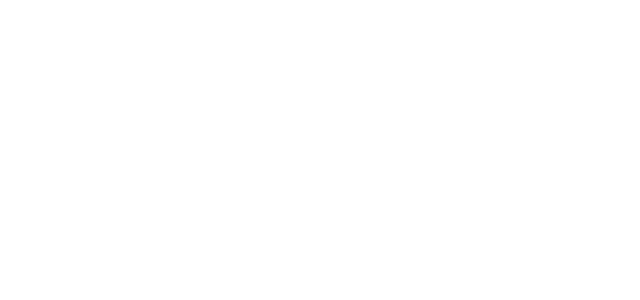
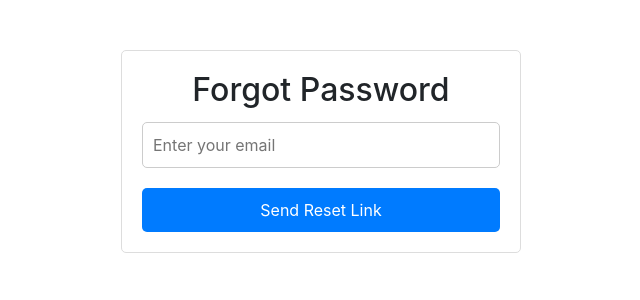
Before and after one commit to Sellva3009/Healthcare, a React (Create React App) app: page /forgot-password in a window 1280 px wide. Before the commit this address had no page. Shown: the top 300 px of the page, without its empty margins (319-959 px from the left). Built offline with nearby package versions, Linux system fonts and the light colour scheme.

Commit message:
Forgot password

```diff
--- a/src/App.js
+++ b/src/App.js
@@ -2,13 +2,14 @@
 import './App.css';
 import Login from './components/login/Login';
 import Register from './components/register/Register';
-
+import ForgotPassword from './components/ForgotPassword';
 
 function App() {
   return (
     <div className="App">
      <Routes>
       <Route path='/login' element={<Login />}/>
+      <Route path="/forgot-password" element={<ForgotPassword/>} />
       <Route path='/register' element={<Register/>}/>
      </Routes>
     </div>
--- /dev/null
+++ b/src/components/ForgotPassword.js
@@ -0,0 +1,87 @@
+// src/components/ForgotPassword.js
+import React, { useState } from "react";
+
+const ForgotPassword = () => {
+  const [email, setEmail] = useState("");
+  const [error, setError] = useState("");
+  const [successMessage, setSuccessMessage] = useState("");
+
+  const handleSubmit = (e) => {
+    e.preventDefault();
+
+    // Simple validation
+    if (email === "") {
+      setError("Email is required!");
+      setSuccessMessage("");
+    } else {
+      setError("");
+      // Here, you'd typically trigger a password reset email via API
+      setSuccessMessage("If your email is registered, you will receive a password reset link.");
+    }
+  };
+
+  return (
+    <div style={styles.container}>
+      <h2>Forgot Password</h2>
+      <form onSubmit={handleSubmit} style={styles.form}>
+        <div style={styles.inputContainer}>
+          <input
+            type="email"
+            placeholder="Enter your email"
+            value={email}
+            onChange={(e) => setEmail(e.target.value)}
+            style={styles.input}
+          />
+        </div>
+        {error && <p style={styles.error}>{error}</p>}
+        {successMessage && <p style={styles.success}>{successMessage}</p>}
+        <button type="submit" style={styles.button}>
+          Send Reset Link
+        </button>
+      </form>
+    </div>
+  );
+};
+
+const styles = {
+  container: {
+    maxWidth: "400px",
+    margin: "50px auto",
+    padding: "20px",
+    border: "1px solid #ddd",
+    borderRadius: "5px",
+    textAlign: "center",
+  },
+  form: {
+    display: "flex",
+    flexDirection: "column",
+  },
+  inputContainer: {
+    marginBottom: "15px",
+  },
+  input: {
+    width: "100%",
+    padding: "10px",
+    margin: "5px 0",
+    borderRadius: "5px",
+    border: "1px solid #ccc",
+  },
+  button: {
+    padding: "10px",
+    borderRadius: "5px",
+    border: "none",
+    backgroundColor: "#007bff",
+    color: "#fff",
+    cursor: "pointer",
+  },
+  error: {
+    color: "red",
+    marginBottom: "15px",
+  },
+  success: {
+    color: "green",
+    marginBottom: "15px",
+  },
+};
+
+export default ForgotPassword;
```
